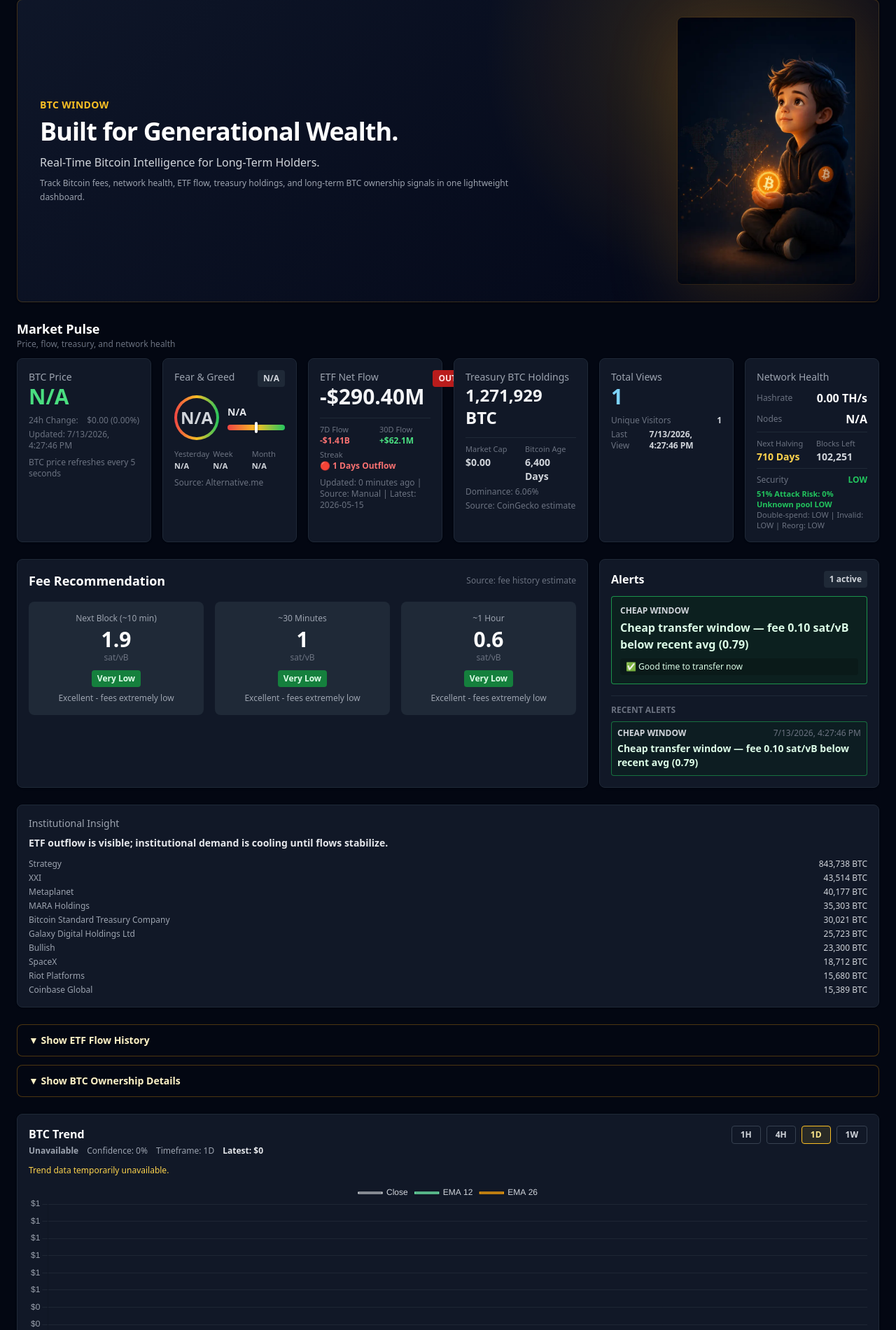
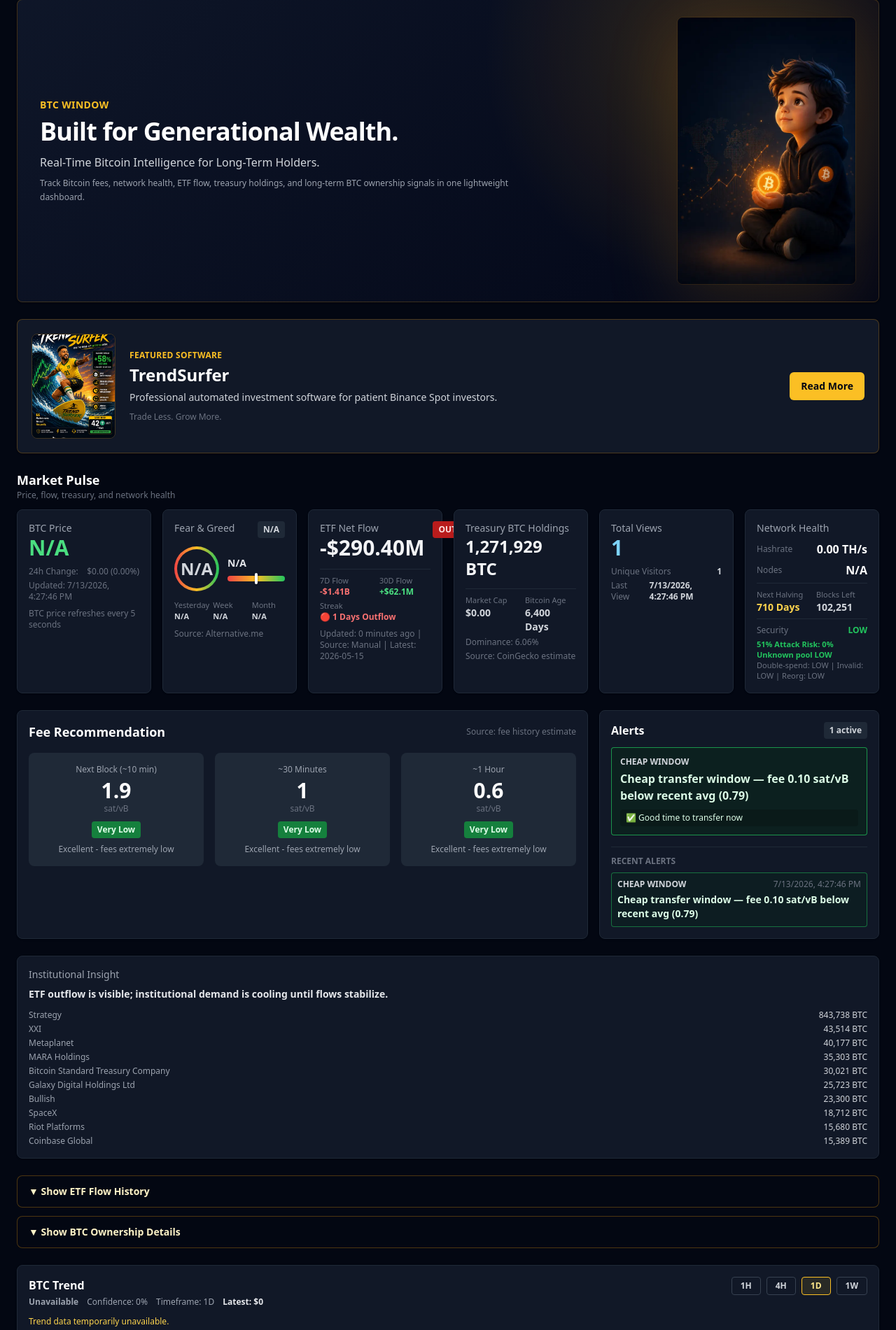
Before and after one commit to TanakidSay/btc-dashboard, a Flask app: page / in a window 1280 px wide. Shown: the part 25-1926 px from the top of the page at 70% size. Run offline with Flask 3, Linux system fonts and the light colour scheme; data that the repository does not hold is empty; some libraries are stand-ins or nearby versions.

Commit message:
Add TrendSurfer sponsor card to BTCWindow

```diff
--- a/btc_dashboard/templates/dashboard.html
+++ b/btc_dashboard/templates/dashboard.html
@@ -86,6 +86,21 @@
             </div>
         </div>
     </header>
+
+    <section class="mb-6 overflow-hidden rounded-lg border border-amber-500/25 bg-gray-900 shadow" aria-labelledby="trendsurfer-sponsor-title">
+        <div class="grid items-center gap-5 p-4 sm:p-5 lg:grid-cols-[120px_1fr_auto]">
+            <a class="block overflow-hidden rounded-lg border border-amber-500/20" href="https://trendsurfer.btcwindow.uk/trendsurfer" target="_blank" rel="noopener noreferrer" aria-label="Read more about TrendSurfer">
+                <img class="aspect-[4/5] w-full object-cover" src="{{ url_for('static', filename='trendsurfer-poster.png') }}" width="400" height="500" loading="lazy" decoding="async" alt="TrendSurfer professional spot investment software">
+            </a>
+            <div>
+                <p class="text-xs font-semibold uppercase tracking-wide text-amber-400">Featured software</p>
+                <h2 id="trendsurfer-sponsor-title" class="mt-1 text-xl font-semibold text-white sm:text-2xl">TrendSurfer</h2>
+                <p class="mt-1 text-sm leading-6 text-gray-300">Professional automated investment software for patient Binance Spot investors.</p>
+                <p class="mt-2 text-xs text-gray-500">Trade Less. Grow More.</p>
+            </div>
+            <a class="inline-flex min-h-10 items-center justify-center rounded-md bg-amber-400 px-4 py-2 text-sm font-semibold text-gray-950 transition hover:bg-amber-300 focus:outline-none focus:ring-2 focus:ring-amber-300 focus:ring-offset-2 focus:ring-offset-gray-900" href="https://trendsurfer.btcwindow.uk/trendsurfer" target="_blank" rel="noopener noreferrer">Read More</a>
+        </div>
+    </section>
 
     <section class="mb-6" aria-label="Market pulse">
         <div class="mb-3 flex items-end justify-between gap-3">
```
Also changed, not shown: tests/test_frontend_price_refresh.py (+14 -0 lines), btc_dashboard/static/trendsurfer-poster.png (added).
